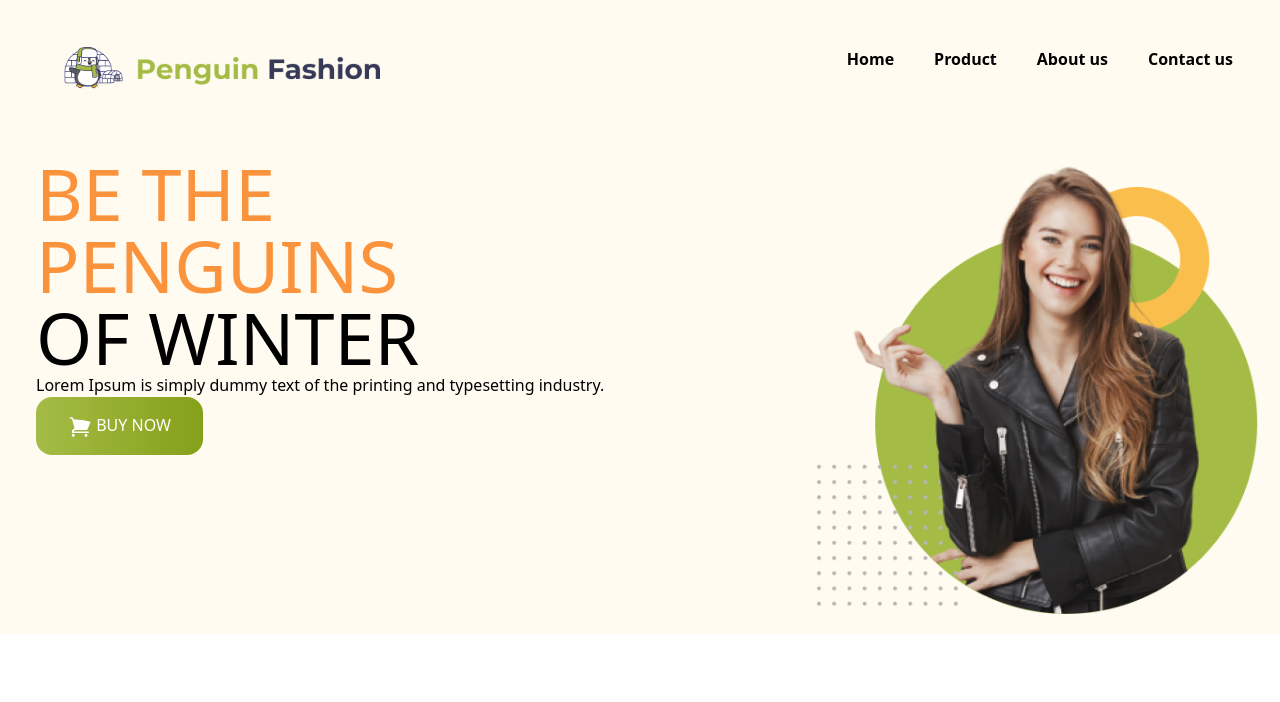
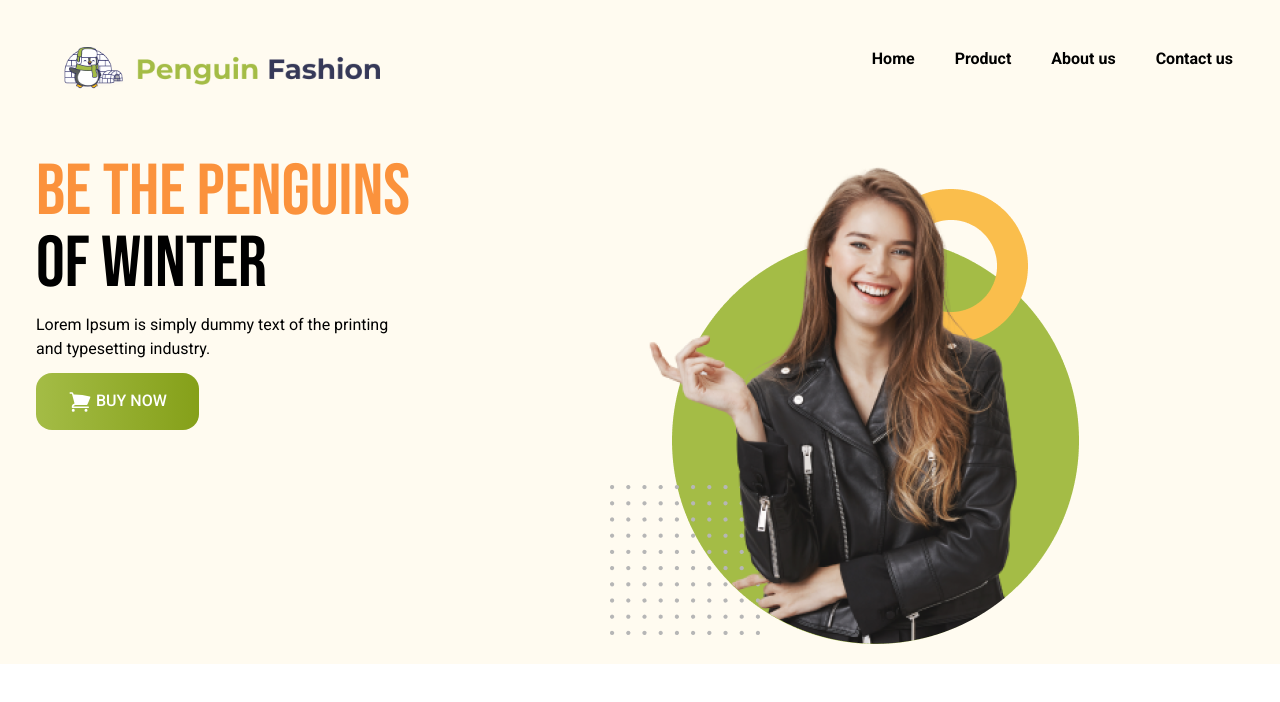
Before and after one commit to yeaminstudent5598/module-13-tailwind, a plain HTML site: page index.html in a window 1280 px wide. Drawn offline with nearby package versions, Linux system fonts and the light colour scheme.

Commit message:
header section end

```diff
--- a/index.html
+++ b/index.html
@@ -5,10 +5,23 @@
     <meta name="viewport" content="width=device-width, initial-scale=1.0">
     <title>module 13 tailwind</title>
     <script src="https://cdn.tailwindcss.com"></script>
+    <link rel="preconnect" href="https://fonts.googleapis.com">
+<link rel="preconnect" href="https://fonts.gstatic.com" crossorigin>
+<link href="https://fonts.googleapis.com/css2?family=Bebas+Neue&family=Roboto:ital,wght@0,100;0,300;0,400;0,500;0,700;0,900;1,100;1,300;1,400;1,500;1,700;1,900&display=swap" rel="stylesheet">
+<style>
+    .font-roboto {
+  font-family: "Roboto", sans-serif;
+
+}
+.font-bebas-neue {
+  font-family: "Bebas Neue", sans-serif;
+}
+
+</style>
 
 </head>
-<body>
-    <header class="bg-[#FFFBF0] pl-4">
+<body class="font-roboto">
+    <header class="bg-[#FFFBF0] pl-4 ">
 
             <nav class="flex justify-between p-[47px]">
 <div class="max-w-xs">
@@ -25,9 +38,9 @@
             </nav>
             <div class="md:flex gap-[200px] p-5">
               <div>
-                <h2 class="text-7xl uppercase"> <span class="text-orange-400">Be the Penguins</span> <br>
+                <h2 class="text-7xl uppercase font-bebas-neue scroll-my-3"> <span class="text-orange-400">Be the Penguins</span> <br>
                     of Winter</h2>
-                    <p>Lorem Ipsum is simply dummy text of the printing
+                    <p class="py-3">Lorem Ipsum is simply dummy text of the printing <br>
                         and typesetting industry.</p>
                         <button class="bg-[green] py-4 px-8 rounded-2xl font-medium text-white bg-gradient-to-r from-[#A4BC46] to-[#85A019]">
                             <svg xmlns="http://www.w3.org/2000/svg" viewBox="0 0 24 24" fill="currentColor" class="size-6 text-white inline">
```
